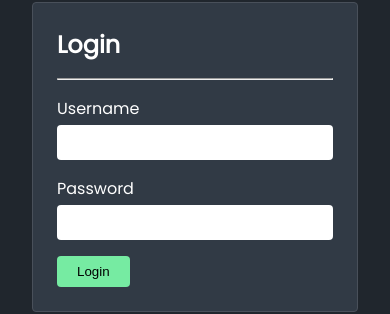
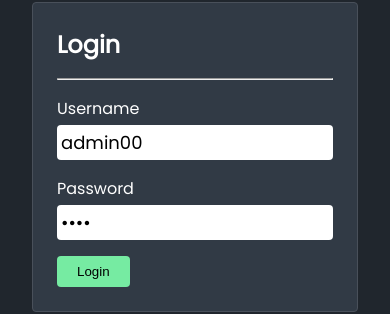
Before and after one commit to ninjaguydan/Eddit_ANGULAR, an Angular app: page / in a window 390 px wide. Shown: the part 624-938 px from the top of the page. Built offline with nearby package versions, Linux system fonts and the light colour scheme.

Commit message:
added default values for login; made message box responsive and mobile-friendly

```diff
--- a/src/app/app.component.css
+++ b/src/app/app.component.css
@@ -22,5 +22,6 @@ app-user-list {
     app-user-list {
         flex-direction: column;
         width: unset;
+        overflow: unset;
     }
 }
--- a/src/app/components/login/login.component.ts
+++ b/src/app/components/login/login.component.ts
@@ -7,8 +7,8 @@ import {DataService} from "../../services/data.service";
 	styleUrls: ['./login.component.css']
 })
 export class LoginComponent implements OnInit {
-	username:string = ''
-	password:string = ''
+	username:string = 'admin00'
+	password:string = 'pass'
 	error:string|void = ''
 
 	constructor(private dataService:DataService) { }
--- a/src/app/components/thread-list/thread-list.component.css
+++ b/src/app/components/thread-list/thread-list.component.css
@@ -1,26 +1,27 @@
 .modal-bg {
     position: fixed;
+    padding: .5rem;
     width: 100%;
     height: 100%;
     background-color: #20262df0;
     z-index: 1;
     left: 0;
     top: 0;
-    /*top: 92px;*/
 }
 .inbox {
-    position: absolute;
-    top: 50vh;
-    left: 50vw;
-    transform: translate(-50%, -50%);
-    -ms-transform: translate(-50%, -50%);
     background-color: var(--gray);
-    display: flex;
     box-shadow: 0 5px 5px black;
+    height: 100%;
+    /*position: absolute;*/
+    /*top: 50vh;*/
+    /*left: 50vw;*/
+    /*transform: translate(-50%, -50%);*/
+    /*-ms-transform: translate(-50%, -50%);*/
+    /*display: flex;*/
 }
 .user-list {
     display: flex;
-    flex-direction: column;
+    flex-direction: row;
     border-right: 1px solid var(--lightgray);
 }
 .user-list button {
@@ -30,9 +31,9 @@
     background-color: #414b58;
 }
 .thread {
-    width: 600px;
-    padding: 2rem 2rem 9rem 2rem;
-    height: 70vh;
+    width: 100%;
+    height: 93%;
+    padding: 2rem 2rem 12rem 2rem;
     background-color: var(--black);
     border: 1px solid var(--gray);
     position: relative;
@@ -67,10 +68,12 @@
 }
 .thread .msg-box {
     position: fixed;
-    bottom: 0;
+    bottom: .5rem;
     background-color: var(--gray);
-    width: 600px;
-    right: 0;
+    width: calc(100% - 1rem);
+    right: unset;
+    left: 50vw;
+    transform: translateX(-50%);
     margin-bottom: 0;
     padding: 1rem;
 }
@@ -84,11 +87,42 @@
 .msg-box textarea.error {
     outline: 1px solid var(--error);
 }
+.msg-box .btn-container {
+    display: flex;
+    flex-direction: column;
+    gap: 1rem;
+    margin-bottom: 0;
+
+}
 .msg-box button {
     width: 100%;
 }
-button.cancel {
-    color: white;
-    position: absolute;
-    right: -30px;
+@media only screen and (min-width: 666px) {
+    .inbox {
+        position: absolute;
+        top: 50vh;
+        left: 50vw;
+        transform: translate(-50%, -50%);
+        -ms-transform: translate(-50%, -50%);
+        display: flex;
+        height: unset;
+    }
+    .user-list {
+        flex-direction: column;
+    }
+    .thread {
+        height: 70vh;
+        width: 500px;
+        padding-bottom: 9rem;
+    }
+    .msg-box .btn-container {
+        flex-direction: row;
+    }
+    .thread .msg-box {
+        width: 500px;
+        right: 0;
+        left: unset;
+        bottom: 0;
+        transform: unset;
+    }
 }
--- a/src/app/components/thread-list/thread-list.component.html
+++ b/src/app/components/thread-list/thread-list.component.html
@@ -15,11 +15,11 @@
 			</div>
 			<div class="msg-box">
 				<textarea [(ngModel)]="content" [ngClass]="error ? 'error':''"></textarea>
-				<button class="btn primary" (click)="onSend()">Send</button>
+				<div class="btn-container">
+					<button class="btn primary" (click)="onSend()">Send</button>
+					<button class="btn secondary" (click)="onCancel()">Cancel</button>
+				</div>
 			</div>
 		</div>
-		<button class="cancel" (click)="onCancel()">
-			<span class="material-symbols-outlined">cancel</span>
-		</button>
 	</div>
 </div>
--- a/src/app/services/data.service.ts
+++ b/src/app/services/data.service.ts
@@ -15,8 +15,8 @@ export class DataService {
 	userList: Array<IUser> = [
 		{
 			id: '1',
-			name: 'Daniel',
-			username: 'danboy',
+			name: 'Admin',
+			username: 'admin00',
 			password: 'pass'
 		},
 		{
@@ -98,23 +98,23 @@ export class DataService {
 	threads:Array<IThread> = [
 		{
 			id: '1',
-			users: ['josiV', 'danboy'],
+			users: ['josiV', 'admin00'],
 			messages: [
 				{
 					sender: 'josiV',
-					receiver: 'danboy',
+					receiver: 'admin00',
 					content: 'This app is garbage',
 					created: new Date('2022-07-12 08:32')
 				},
 				{
-					sender: 'danboy',
+					sender: 'admin00',
 					receiver: 'josiV',
 					content: 'Come on bro be nice',
 					created: new Date('2022-07-12 08:45')
 				},
 				{
 					sender: 'josiV',
-					receiver: 'danboy',
+					receiver: 'admin00',
 					content: 'No',
 					created: new Date('2022-07-12 10:02')
 				},
@@ -122,22 +122,22 @@ export class DataService {
 		},
 		{
 			id: '2',
-			users: ['danboy', 'longjonsilver'],
+			users: ['admin00', 'longjonsilver'],
 			messages: [
 				{
-					sender: 'danboy',
+					sender: 'admin00',
 					receiver: 'longjonsilver',
 					content: 'yo yo yo',
 					created: new Date('2022-06-22 00:00')
 				},
 				{
 					sender: 'longjonsilver',
-					receiver: 'danboy',
+					receiver: 'admin00',
 					content: 'whatup brodie',
 					created: new Date('2022-06-22 00:00')
 				},
 				{
-					sender: 'danboy',
+					sender: 'admin00',
 					receiver: 'longjonsilver',
 					content: 'you a bitch',
 					created: new Date('2022-06-22 00:00')
```
Also changed, not shown: 7 other files (tests, documents, lock files or other folders).
